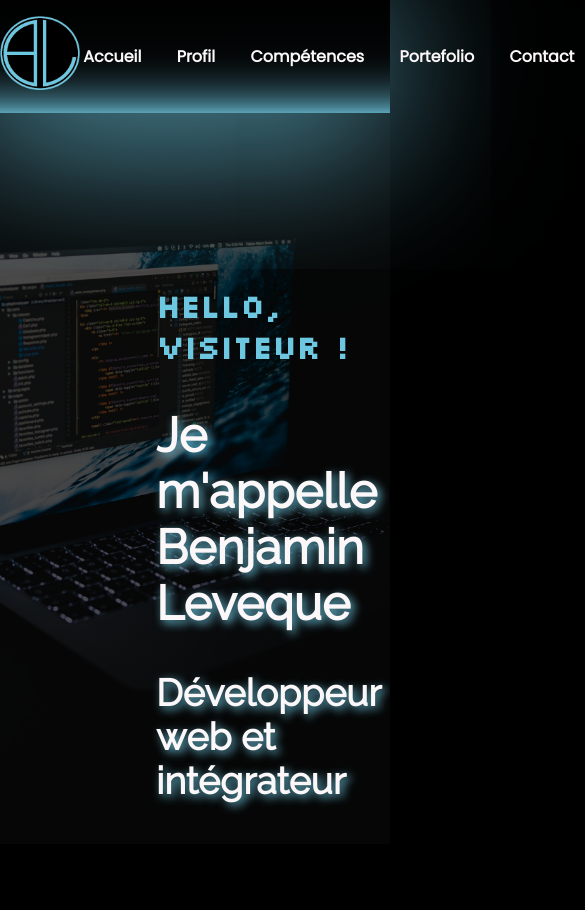
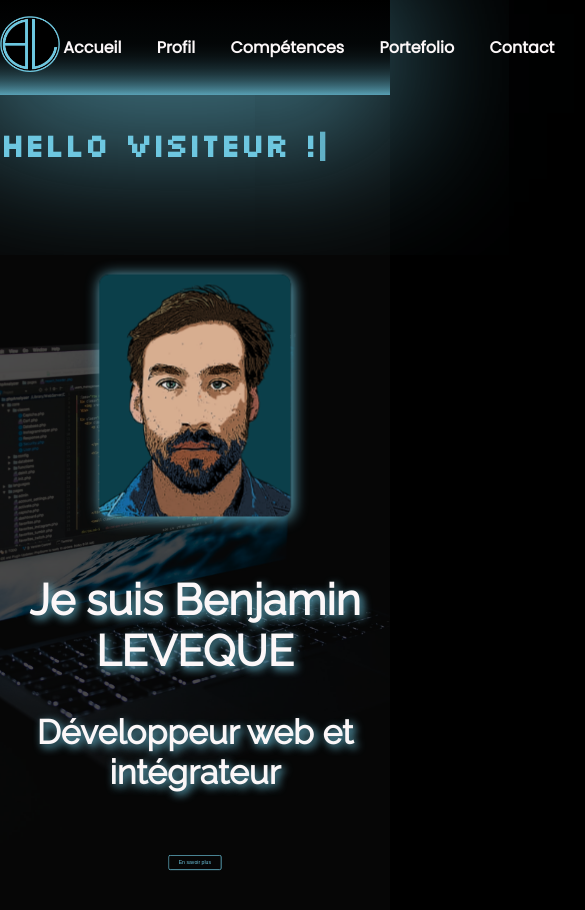
Before and after one commit to BenBishop40/Portfolio, a React (Create React App) app: page / in a window 390 px wide. Shown: the top 910 px of the page, 585 px wide, since content can reach past the window. Before the commit the page ends 851 px from the top, so only its background shows below. Built offline with nearby package versions, Linux system fonts and the light colour scheme.

Commit message:
Responsive Aboutme, ajout mixin btn et breakpoints variables

```diff
--- a/src/components/about-me/AboutMe.jsx
+++ b/src/components/about-me/AboutMe.jsx
@@ -1,6 +1,7 @@
 import React, { Component } from 'react';
 import './_about_me.scss';
-// import pictCartoon from '../../img/pic_id_cartoon.jpg';
+
+import pictCartoon from '../../img/PicID5.jpg';
 
 class TxtRotate extends Component {
     constructor(props) {
@@ -103,7 +104,7 @@ class TxtToDisplay extends Component {
   render() {
     return (
       <div className='txt-display'>
-        <h2 ref={this.h2Ref}>Je m'appelle Benjamin Leveque</h2>
+        <h2 ref={this.h2Ref}>Je suis Benjamin LEVEQUE</h2>
         <h3 ref={this.h3Ref}>Développeur web et intégrateur</h3>
       </div>
     )
@@ -114,8 +115,10 @@ class AboutMe extends Component {
   render() {
     return (
       <div className='about-me'>
+        <img className='img-cartoon' alt='portrait_cartoon_benjamin_leveque' src={pictCartoon}/>
+        <div className="presentation">
           <p>
-          Hello,{' '}
+            Hello{' '}
             <TxtRotate
               toRotate='["World !", "Visiteur !", "Recruteur ?!"]'
               period="5000"
@@ -125,6 +128,8 @@ class AboutMe extends Component {
             </span>
           </p>
           <TxtToDisplay />
+          <button className='btn btn-about-me lightblue-btn'>En savoir plus</button>
+        </div>
       </div>
     );
   }
--- a/src/components/about-me/_about_me.scss
+++ b/src/components/about-me/_about_me.scss
@@ -1,33 +1,88 @@
 @import '../../scss/variables.scss';
+@import '../../scss/buttons.scss';
 
 
 .about-me{
     position: absolute;
     top: 30%;
-    left: 40%;
+    left: 25%;
+    display: flex;
+    align-items: center;
+    justify-content: center;
+    margin: 0 auto;
+
+
+    .img-cartoon{
+        transform: scale(0);
+        max-height:30vh;
+        margin: 1em 5em;
+        border-radius: 10px;
+        box-shadow: .1em .1em 1em $lightBlue;
+        animation-name: zoompic;
+        animation-delay: 4s;
+        animation-duration: 2s;
+        animation-fill-mode: forwards;
+    }
+    @keyframes zoompic {
+        100%{transform: scale(1);}
+    }
+    .presentation {
+        display:flex;
+        flex-direction: column;
+        justify-content: center;
+        text-align: center;
         p {
+            position: absolute;
+            top: -25%;
+            left: 0%;
+            text-align: left;
             font-family: $SilkScreen;
             color: $lightBlue;
             font-weight: 700;
-        font-size: 2em;
+            font-size: 2rem;
         }
         .wrap-border {
-        animation-duration: .5s;
+            animation-duration: .6s;
             animation-name: clignoter;
             animation-iteration-count: infinite;
-        transition: ease-in-out;
+            transition: none;
         }
         .hidden{
             display: none;
         }
         @keyframes clignoter {
             0% {opacity:1}
-        100% {opacity: 0;}
+            100% {opacity: 0}
         }
         .txt-display{
             font-family: $Raleway;
             color: $snowWhite;
-        font-size: 2em;
+            font-size: 1.8rem;
             text-shadow: .1em .1em .3em $lightBlue;
         }
+        .btn-about-me{
+            transform: scale(0);
+            animation-delay: 5s;
+            animation-duration: 2s;
+            animation-name: zoomBtn;
+            animation-fill-mode: forwards;
+            min-width: 5vw;
+            margin: 2vh auto;
         }
+        @keyframes zoomBtn {
+            100% {transform: scale(1);}
+        }
+    }
+}
+
+@media screen and (max-width: $lg-screen) {
+    .about-me{
+        left: 10%;
+    }
+}
+@media screen and (max-width: $md-screen) {
+    .about-me{
+        left: 0%;
+        flex-wrap: wrap;
+    }
+}
--- a/src/components/header/_header.scss
+++ b/src/components/header/_header.scss
@@ -7,14 +7,14 @@
     padding: 1em 0;
     background: linear-gradient(black, 85%, $lightBlueShadow);
     box-shadow: -1em 1em 10em 1em $lightBlueShadow;
-    position: fixed;
+    position: sticky;
     z-index: 1;
 
     .logo-container{
         margin: 0 auto;
         .navbar_logo{
             cursor: pointer;
-            width: 80px;
+            width: 60px;
             transform: rotate(0) scale(1);
             transition: all 1s ease-in-out;
         }
--- a/src/scss/buttons.scss
+++ b/src/scss/buttons.scss
@@ -0,0 +1,20 @@
+.btn {
+    padding: 10px 25px;
+    border: 2px solid;
+    border-radius: 5px;
+    transition: .5s ease-in-out;
+    cursor: pointer;
+}
+
+@mixin button($bg, $border, $font) {
+    background-color: $bg;
+    border-color: $border;
+    color: $font;
+}
+
+.lightblue-btn{
+    @include button(transparent, $lightBlue, $lightBlue)
+}
+.lightblue-btn:hover{
+    @include button($lightBlueTransparent, $lightBlue, $lightBlue)
+}
--- a/src/scss/style.scss
+++ b/src/scss/style.scss
@@ -2,15 +2,15 @@
 @import './fonts.scss';
 @import './buttons.scss';
 
-
+*{
+  scroll-behavior: smooth;
+}
 body {
   margin: 0;
   padding:0;
   background-color: black;
   color:white;
   font-family: $Poppins;
-  -webkit-font-smoothing: antialiased;
-  -moz-osx-font-smoothing: grayscale;
 }
 
 
--- a/src/scss/variables.scss
+++ b/src/scss/variables.scss
@@ -8,6 +8,11 @@ $SilkScreen: 'Silkscreen';
 // Déclaration Var Couleurs :
 // $greenblue: #0b404a;
 // $darkGreenBlue: #01090A;
+$lightBlueTransparent: #6ec7e050;
 $lightBlue: #6ec7e0;
 $lightBlueShadow: #6ec7e0cd;
 $snowWhite: #FCF7F8;
+
+// Déclarations breakpoints :
+$md-screen: 768px;
+$lg-screen: 992px;
```
Lines whose indentation alone changed are shown as unchanged.
